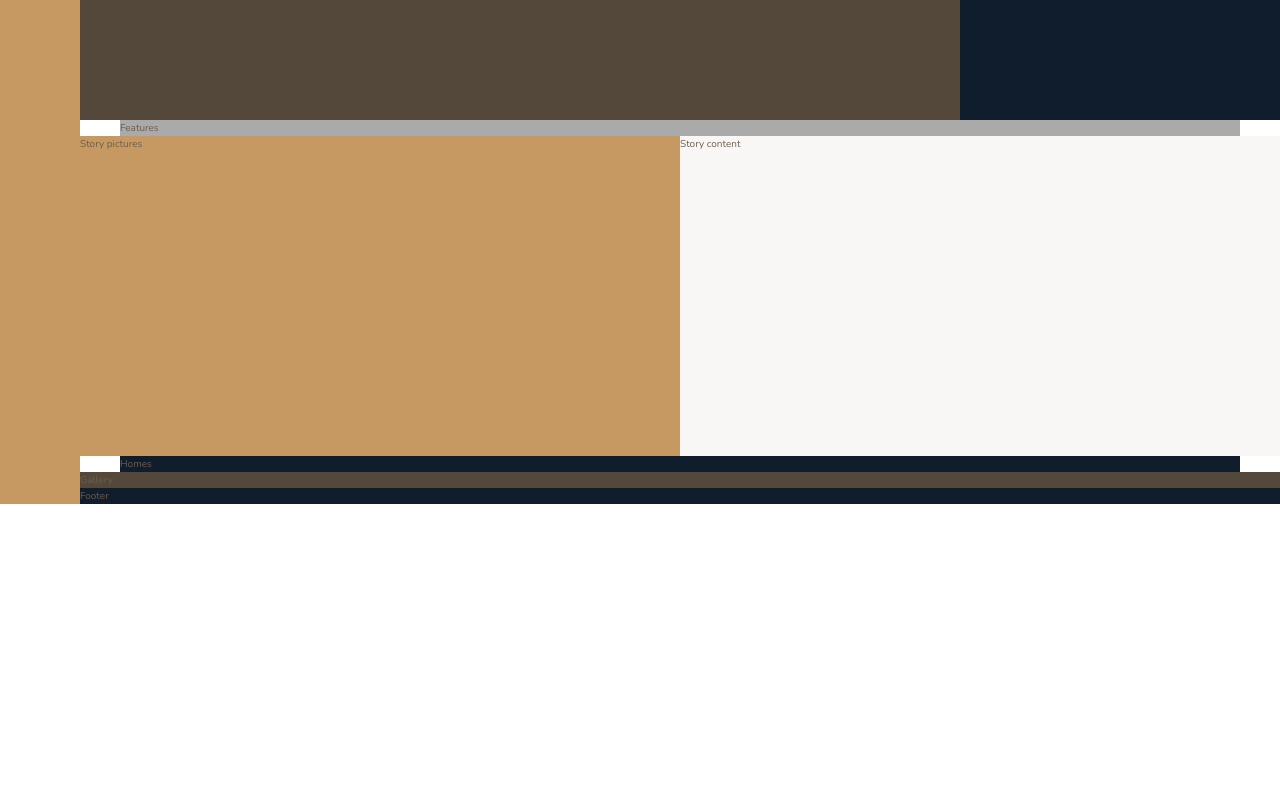
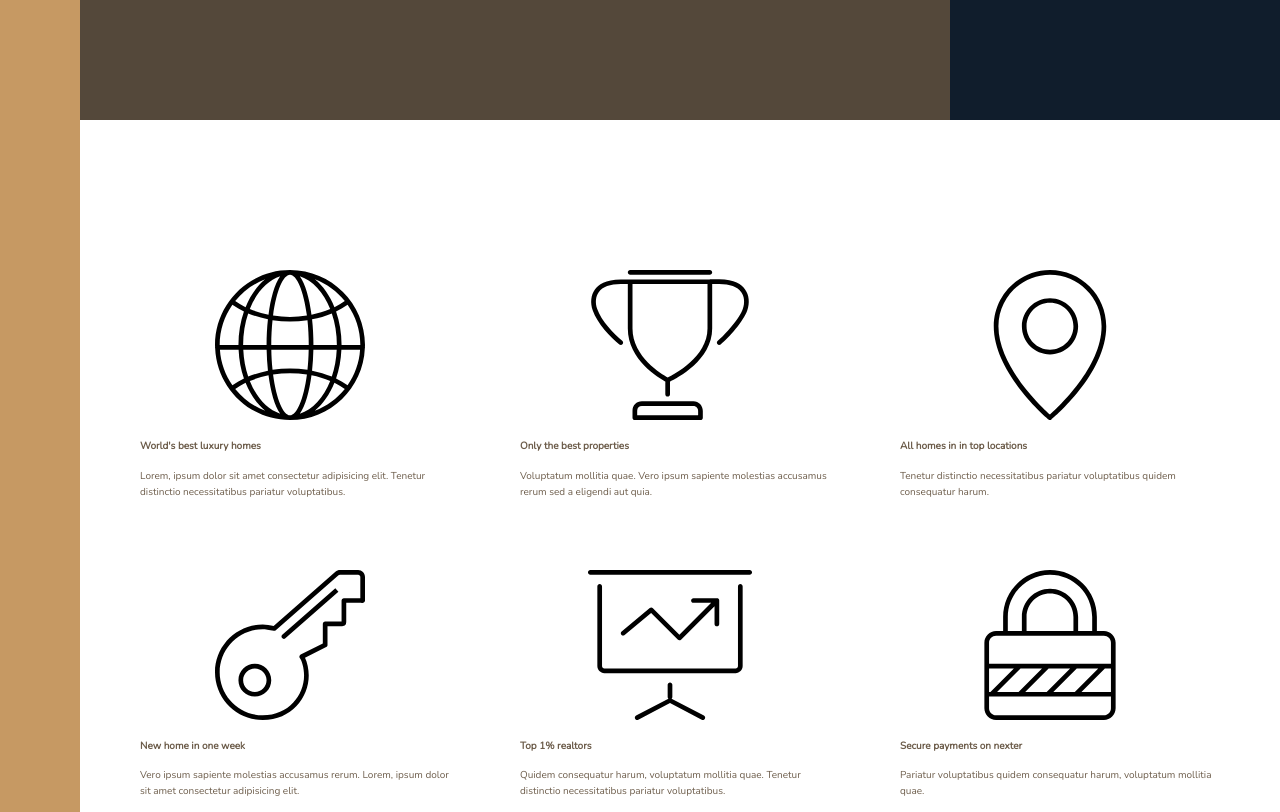
Before and after one commit to IngaGd/Nexter, a website: page index.html in a window 1280 px wide. Shown: the part 520-1332 px from the top of the page. Before the commit the page ends 1024 px from the top, so only its background shows below. Drawn offline with nearby package versions, Linux system fonts and the light colour scheme.

Commit message:
secation features

```diff
--- a/index.html
+++ b/index.html
@@ -21,9 +21,51 @@
     <div class="realtors">
         Top 3 realtors
     </div>
-    <div class="features">
-        Features
-    </div>
+    <section class="features">
+        <div class="feature">
+            <svg class="feature__icon">
+                <use xlink:href="img/sprite.svg#icon-global"></use>
+            </svg>
+            <h4 class="heading-4 heading-4--dark">World's best luxury homes</h4>
+            <p class="feature__text">Lorem, ipsum dolor sit amet consectetur adipisicing elit. Tenetur distinctio necessitatibus pariatur voluptatibus.</p>
+        </div>
+        <div class="feature">
+            <svg class="feature__icon">
+                <use xlink:href="img/sprite.svg#icon-trophy"></use>
+            </svg>
+            <h4 class="heading-4 heading-4--dark">Only the best properties</h4>
+            <p class="feature__text">Voluptatum mollitia quae. Vero ipsum sapiente molestias accusamus rerum sed a eligendi aut quia.</p>
+        </div>
+        <div class="feature">
+            <svg class="feature__icon">
+                <use xlink:href="img/sprite.svg#icon-map-pin"></use>
+            </svg>
+            <h4 class="heading-4 heading-4--dark">All homes in in top locations</h4>
+            <p class="feature__text">Tenetur distinctio necessitatibus pariatur voluptatibus quidem consequatur harum.</p>
+        </div>
+        <div class="feature">
+            <svg class="feature__icon">
+                <use xlink:href="img/sprite.svg#icon-key"></use>
+            </svg>
+            <h4 class="heading-4 heading-4--dark">New home in one week</h4>
+            <p class="feature__text">Vero ipsum sapiente molestias accusamus rerum. Lorem, ipsum dolor sit amet consectetur adipisicing elit.</p>
+        </div>
+
+        <div class="feature">
+            <svg class="feature__icon">
+                <use xlink:href="img/sprite.svg#icon-presentation"></use>
+            </svg>
+            <h4 class="heading-4 heading-4--dark">Top 1% realtors</h4>
+            <p class="feature__text">Quidem consequatur harum, voluptatum mollitia quae. Tenetur distinctio necessitatibus pariatur voluptatibus.</p>
+        </div>
+        <div class="feature">
+            <svg class="feature__icon">
+                <use xlink:href="img/sprite.svg#icon-lock"></use>
+            </svg>
+            <h4 class="heading-4 heading-4--dark">Secure payments on nexter</h4>
+            <p class="feature__text">Pariatur voluptatibus quidem consequatur harum, voluptatum mollitia quae.</p>
+        </div>
+    </section>
     <div class="story__pictures">
         Story pictures
     </div>
--- a/sass/_base.scss
+++ b/sass/_base.scss
@@ -31,10 +31,10 @@ body {
     grid-template-rows: 80vh min-content 40vh repeat(3, min-content);
     grid-template-columns:
         [sidebar-start] 8rem [sidebar-end full-start]
-        1fr [center-start] repeat(
+        minmax(6rem, 1fr) [center-start] repeat(
             8,
             [col-start] minmax(min-content, 14rem) [col-end]
         )
         [center-end]
-        1fr [full-end];
+        minmax(6rem, 1fr) [full-end];
 }
--- a/sass/_features.scss
+++ b/sass/_features.scss
@@ -1,4 +1,7 @@
 .features {
-    background-color: $color-grey-light-2;
     grid-column: center-start / center-end;
+    margin: 15rem 0;
+    display: grid;
+    grid-template-columns: repeat(3, 1fr);
+    gap: 6rem;
 }
```
Also changed, not shown: css/main.css, 1 other file.
